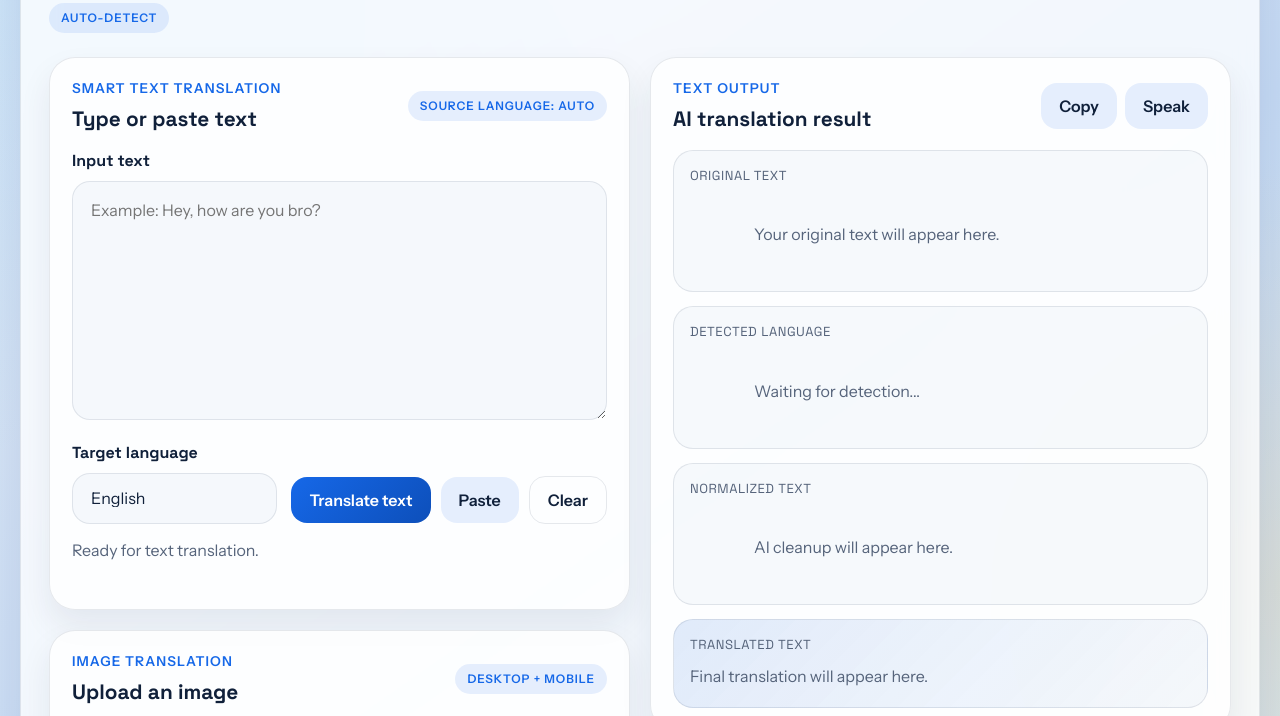
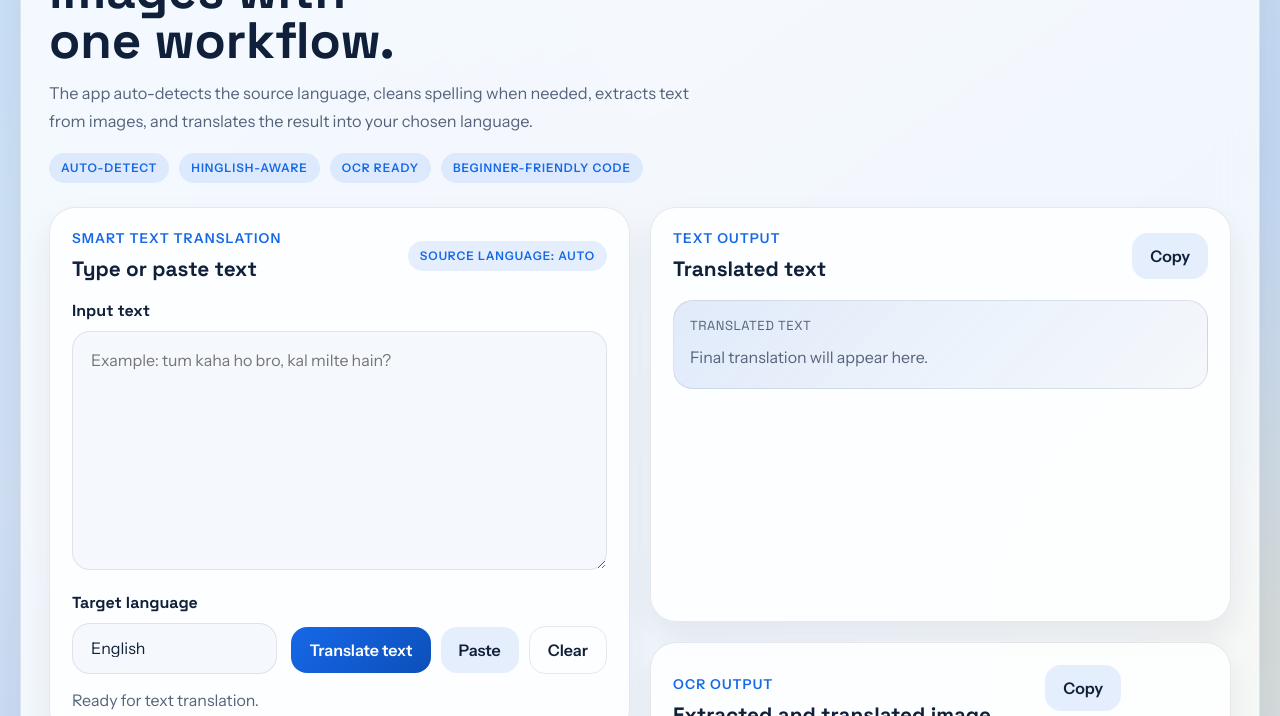
Before and after one commit to ShikharThisSide/Translator, a website: page public/index.html in a window 1280 px wide. Shown: the part 272-988 px from the top of the page. Drawn offline with Linux system fonts and the light colour scheme.

Commit message:
Restore simplified translated-text panel

```diff
--- a/public/index.html
+++ b/public/index.html
@@ -22,7 +22,7 @@
         <header class="hero">
           <div class="hero-copy">
             <p class="eyebrow">AI Translation Studio</p>
-            <h1>Translate your texts here</h1>
+            <h1>Translate messy text, Hinglish, and images with one workflow.</h1>
             <p class="hero-text">
               The app auto-detects the source language, cleans spelling when
               needed, extracts text from images, and translates the result into
@@ -30,6 +30,9 @@
             </p>
             <div class="hero-tags">
               <span class="pill">Auto-detect</span>
+              <span class="pill">Hinglish-aware</span>
+              <span class="pill">OCR ready</span>
+              <span class="pill">Beginner-friendly code</span>
             </div>
           </div>
 
@@ -54,7 +57,7 @@
               <textarea
                 id="inputText"
                 rows="8"
-                placeholder="Example: Hey, how are you bro?"
+                placeholder="Example: tum kaha ho bro, kal milte hain?"
               ></textarea>
 
               <div class="inline-controls">
@@ -146,41 +149,17 @@
               <div class="panel-heading">
                 <div>
                   <p class="panel-kicker">Text Output</p>
-                  <h2>AI translation result</h2>
+                  <h2>Translated text</h2>
                 </div>
 
                 <div class="button-cluster compact">
                   <button id="copyTextButton" class="secondary-button" type="button">
                     Copy
                   </button>
-                  <button id="speakTextButton" class="secondary-button" type="button">
-                    Speak
-                  </button>
                 </div>
               </div>
 
               <div class="result-grid">
-                <article class="result-card">
-                  <p class="result-label">Original text</p>
-                  <p id="originalTextResult" class="result-value muted-result">
-                    Your original text will appear here.
-                  </p>
-                </article>
-
-                <article class="result-card">
-                  <p class="result-label">Detected language</p>
-                  <p id="detectedLanguageResult" class="result-value muted-result">
-                    Waiting for detection...
-                  </p>
-                </article>
-
-                <article class="result-card">
-                  <p class="result-label">Normalized text</p>
-                  <p id="normalizedTextResult" class="result-value muted-result">
-                    AI cleanup will appear here.
-                  </p>
-                </article>
-
                 <article class="result-card accent-card">
                   <p class="result-label">Translated text</p>
                   <p id="translatedTextResult" class="result-value">
```
